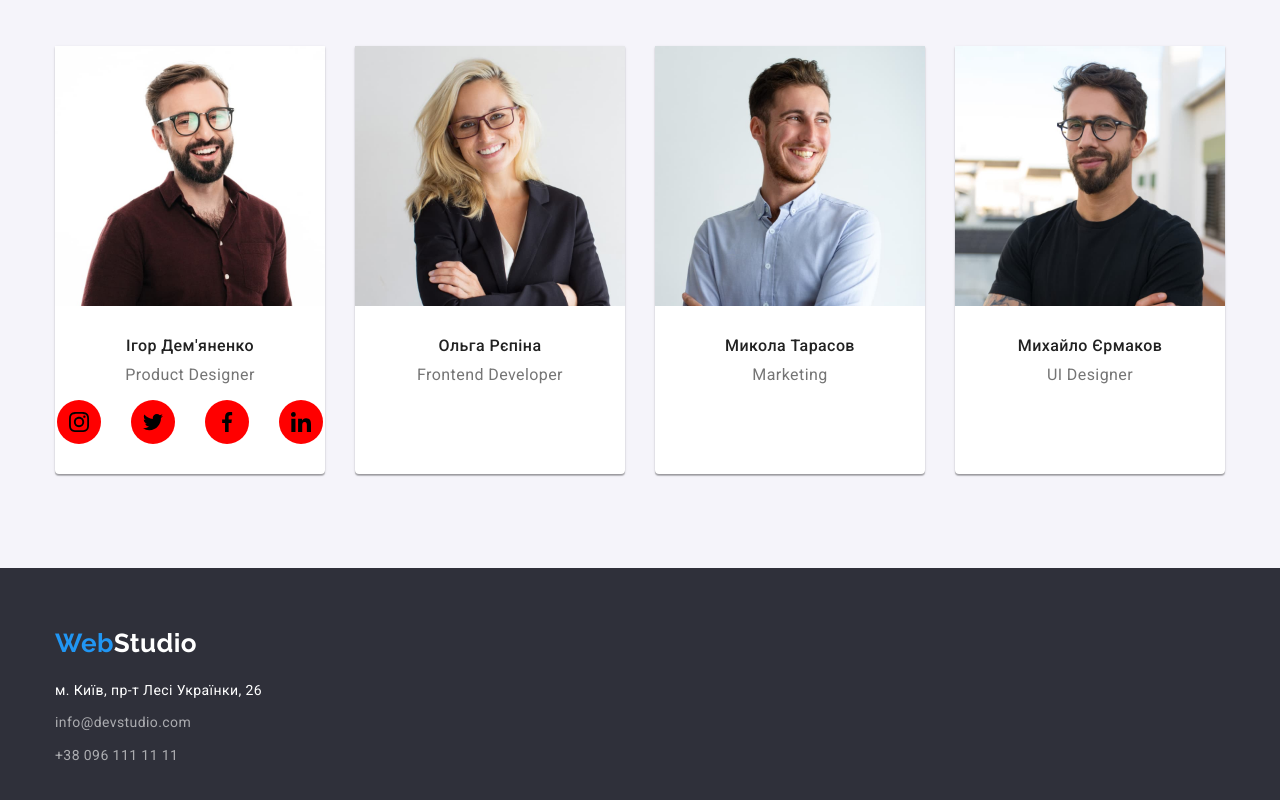
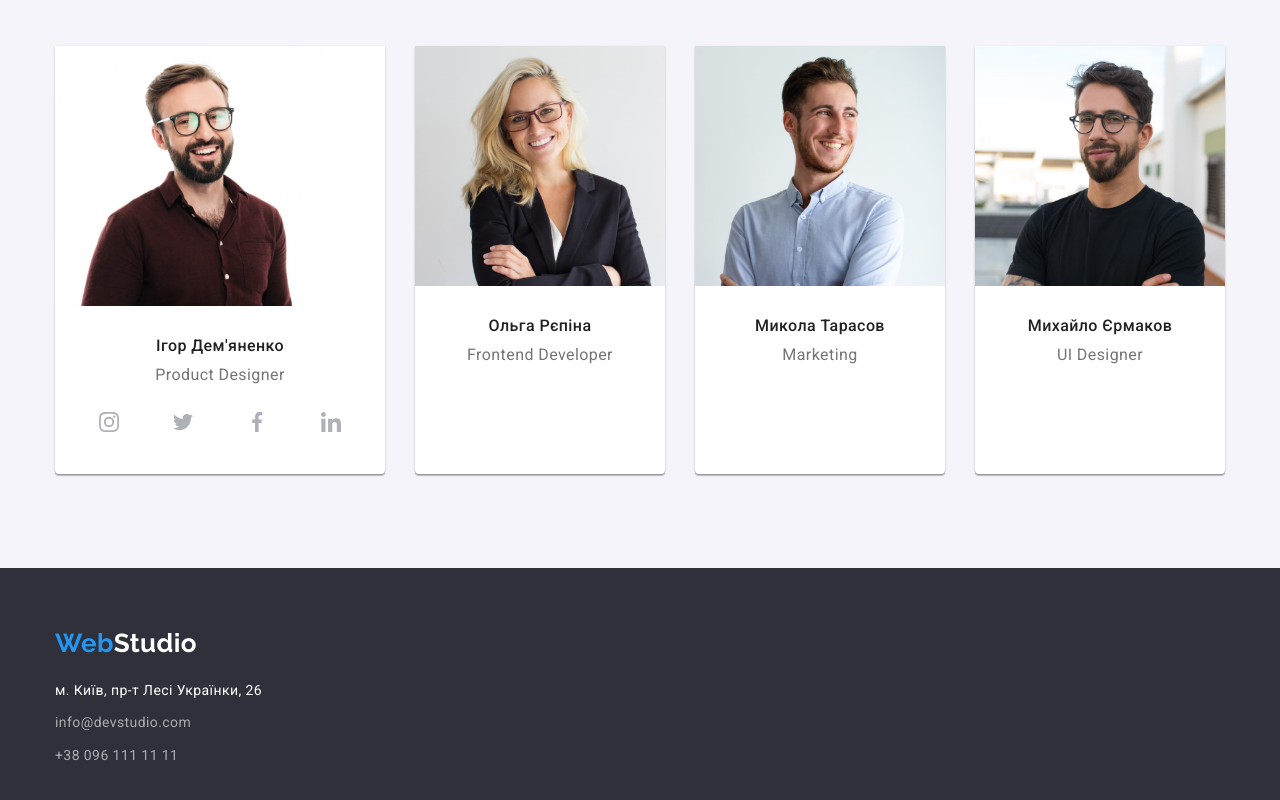
Before and after one commit to MaltsevaYulia/goit-markup-hw-04-1, a plain HTML site: page index.html in a window 1280 px wide. Shown: the part 1736-2536 px from the top of the page. Drawn offline with nearby package versions, Linux system fonts and the light colour scheme; files whose address does not match are found by name.

Commit message:
Update style.css

```diff
--- a/css/style.css
+++ b/css/style.css
@@ -340,22 +340,26 @@ button {
 
 .team-soc-list {
   display: flex;
+  /* width: 206px; */
   justify-content: center;
   gap: 10px;
+  margin-right: 32px;
+  margin-left: 32px;
 }
 
 .team-soc-link {
   width: 44px;
   height: 44px;
   border-radius: 50%;
-  background-color: red;
+  /* background-color: red; */
   display: flex;
   align-items: center;
   justify-content: center;
+  /* color: #AFB1B8; */
 }
 
 .team-soc-icon {
-  color: currentColor;
+  fill: #AFB1B8;
 }
 
 /* Футер */
```
